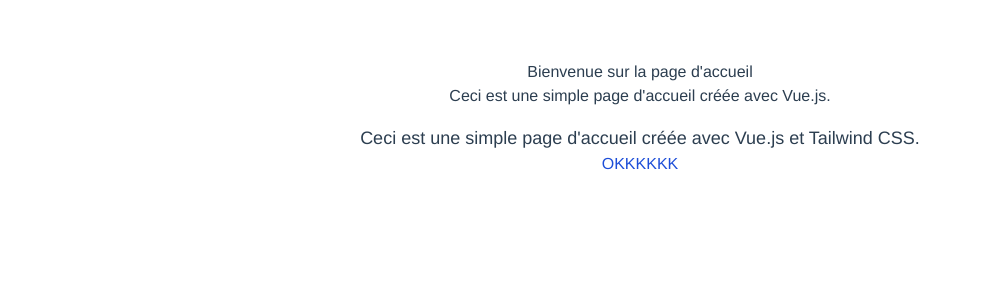
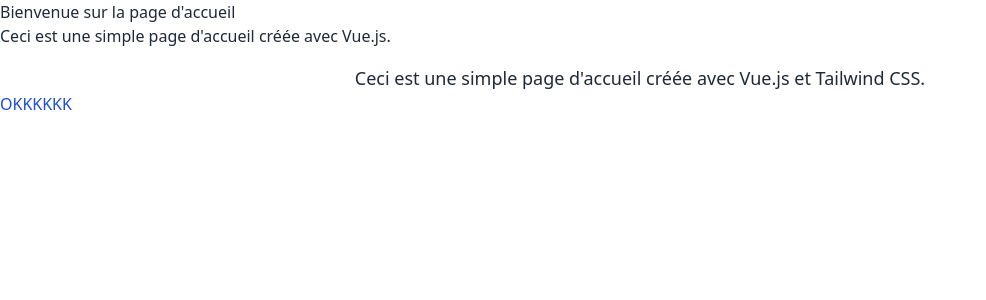
Before and after one commit to coachmania/refactor, a Vue app in the folder vue/: page / in a window 1280 px wide. Shown: the top 300 px of the page, without its empty margins (0-986 px from the left). Built offline with nearby package versions, Linux system fonts and the light colour scheme.

Commit message:
delete style

```diff
--- a/vue/src/App.vue
+++ b/vue/src/App.vue
@@ -16,10 +16,4 @@ export default {
 </script>
 
 <style>
-#app {
-  font-family: Avenir, Helvetica, Arial, sans-serif;
-  text-align: center;
-  color: #2c3e50;
-  margin-top: 60px;
-}
 </style>
--- a/vue/src/components/Home.vue
+++ b/vue/src/components/Home.vue
@@ -14,8 +14,4 @@ export default {
 </script>
 
 <style scoped>
-.home {
-  text-align: center;
-  margin-top: 50px;
-}
 </style>
```
